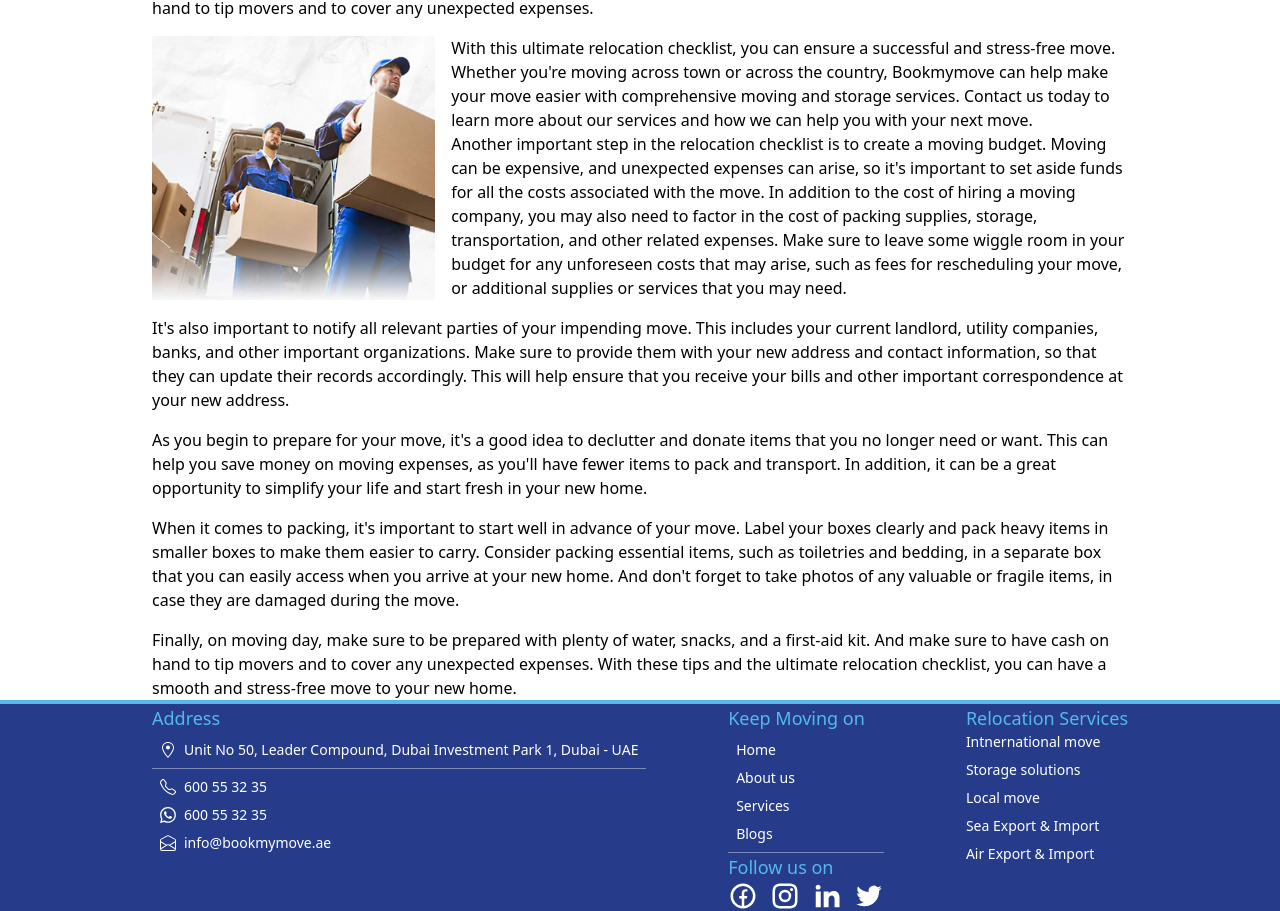
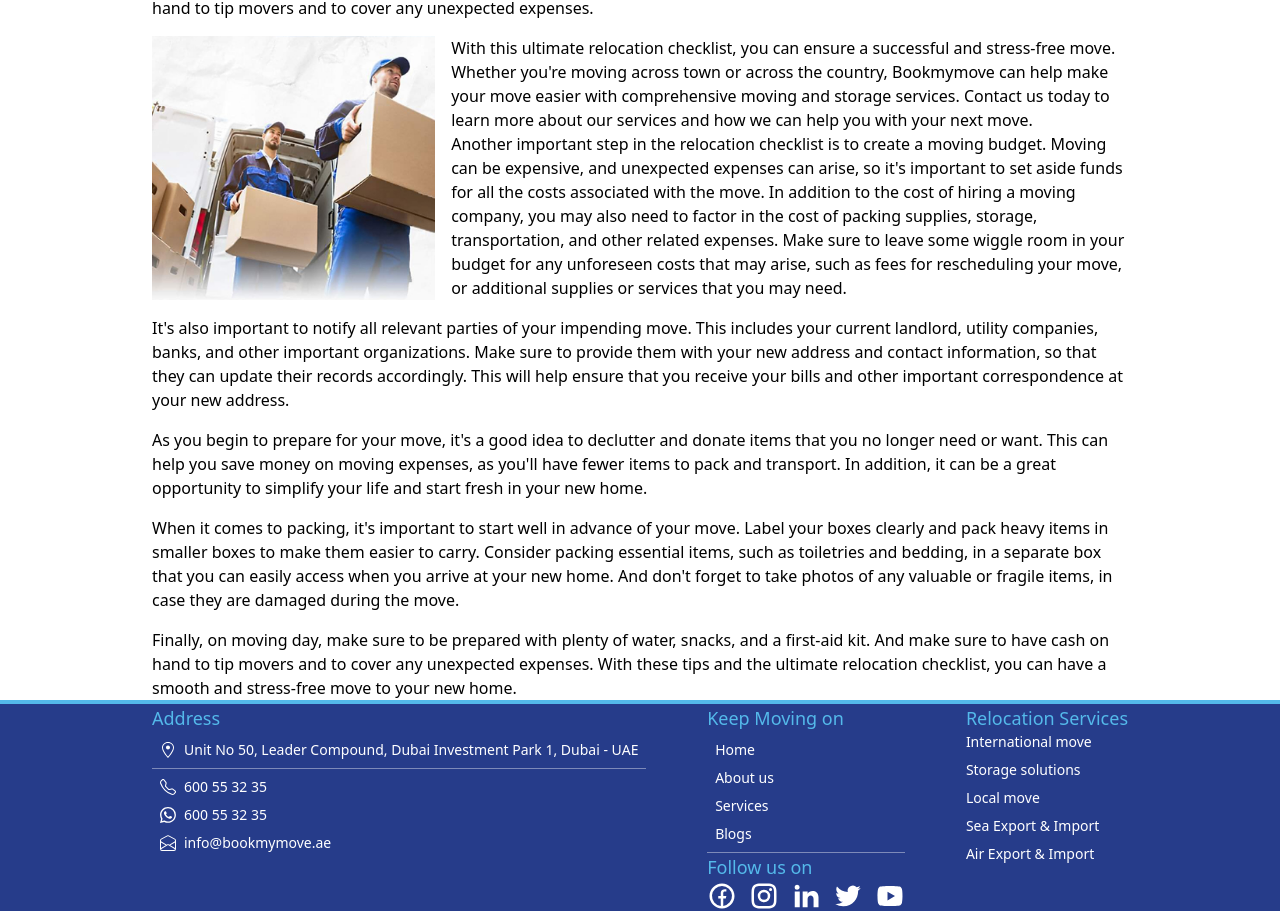
Before and after one commit to shafeequeot/bookmymove, a Next.js app: page /blogs in a window 1280 px wide. Shown: the part 1113-2024 px from the top of the page. Built offline with nearby package versions, Linux system fonts and the light colour scheme.

Commit message:
spelling corrected

```diff
--- a/components/global/footer.js
+++ b/components/global/footer.js
@@ -1,7 +1,7 @@
 import React from 'react'
 import { GoLocation } from 'react-icons/go'
 import { BsTelephone, BsWhatsapp, BsEnvelopeOpen } from 'react-icons/bs'
-import { RiFacebookCircleLine, RiInstagramLine, RiLinkedinFill, RiTwitterFill } from 'react-icons/ri'
+import { RiFacebookCircleLine, RiInstagramLine, RiLinkedinFill, RiTwitterFill, RiYoutubeFill } from 'react-icons/ri'
 import Link from 'next/link'
 import menuItem from '../../pages/api/menu'
 import service from '../../pages/api/services'
@@ -53,10 +53,11 @@ function Footer() {
 
           <h4 className='text-masterLight-500 text-lg font-medium'>Follow us on</h4>
           <div className='flex flex-row  space-x-3 '>
-          <div className='cursor-pointer'> <Link target="_blank" href="https://www.facebook.com/bookmymovedubai"><RiFacebookCircleLine color='white' className='text-3xl'/></Link> </div>
-          <div className='cursor-pointer'> <Link target="_blank" href="https://www.instagram.com/bookmymovedubai/"><RiInstagramLine color='white' className='text-3xl' /></Link> </div>
-          <div className='cursor-pointer'> <Link target="_blank" href="https://www.linkedin.com/company/90353719/"><RiLinkedinFill color='white' className='text-3xl' /></Link> </div>
-          <div className='cursor-pointer'> <Link target="_blank" href="https://twitter.com/Bookmymovedxb"><RiTwitterFill color='white' className='text-3xl'/></Link>  </div>
+          <div className='cursor-pointer'> <a target="_blank" href="https://www.facebook.com/bookmymovedubai" rel="noopener noreferrer"><RiFacebookCircleLine color='white' className='text-3xl'/></a> </div>
+          <div className='cursor-pointer'> <a target="_blank" href="https://www.instagram.com/bookmymovedubai/" rel="noopener noreferrer"><RiInstagramLine color='white' className='text-3xl' /></a> </div>
+          <div className='cursor-pointer'> <a target="_blank" href="https://www.linkedin.com/company/90353719/" rel="noopener noreferrer"><RiLinkedinFill color='white' className='text-3xl' /></a> </div>
+          <div className='cursor-pointer'> <a target="_blank" href="https://twitter.com/Bookmymovedxb" rel="noopener noreferrer"><RiTwitterFill color='white' className='text-3xl'/></a>  </div>
+          <div className='cursor-pointer'> <a target="_blank" href="https://www.youtube.com/@bookmymove_uae" rel="noopener noreferrer"><RiYoutubeFill color='white' className='text-3xl'/></a>  </div>
            </div>
         </div>
         <div className=''>
--- a/pages/api/services.js
+++ b/pages/api/services.js
@@ -1,6 +1,6 @@
 
 const menuItem = [
-    { href: 'international', label: 'Intnernational move' },
+    { href: 'international', label: 'International move' },
     { href: 'storage', label: 'Storage solutions' },
     { href: 'local', label: 'Local move' },
     { href: 'sea', label: 'Sea Export & Import' },
--- a/pages/blogs/ultimateRelocation.jsx
+++ b/pages/blogs/ultimateRelocation.jsx
@@ -1,4 +1,5 @@
 import Image from 'next/image'
+import Link from 'next/link'
 import React, { useState } from 'react'
 import Heading from '../../components/global/heading'
 import Titile from '../../components/global/title'
@@ -26,7 +27,7 @@ function UltimateRelocationCheckLists() {
             <div className='flex'>
                 <div></div>
                 <div>
-                Moving can be an exciting and overwhelming experience, but with proper planning and preparation, it can also be a breeze. To help ensure a successful move, we&#x27;ve put together the ultimate relocation checklist, covering everything you need to know before you start packing.
+                <Link href='/'><a>Moving</a></Link> can be an exciting and overwhelming experience, but with proper planning and preparation, it can also be a breeze. To help ensure a successful move, we&#x27;ve put together the ultimate relocation checklist, covering everything you need to know before you start packing.
                 </div>
             </div>
 
@@ -50,10 +51,10 @@ function UltimateRelocationCheckLists() {
             <Image src="/img/moving tips.jpg" alt="Moving? do you know this?" width={1800} height={950} />
             <div>
             <p>
-            With this ultimate relocation checklist, you can ensure a successful and stress-free move. Whether you&#x27;re moving across town or across the country, Bookmymove can help make your move easier with comprehensive moving and storage services. Contact us today to learn more about our services and how we can help you with your next move.
+            With this ultimate relocation checklist, you can ensure a successful and stress-free move. Whether you&#x27;re moving across town or across the country, <Link href="/"><a>Bookmymove</a></Link>  can help make your move easier with comprehensive moving and storage services. Contact us today to learn more about our services and how we can help you with your next move.
             </p>
             <p>
-            Another important step in the relocation checklist is to create a moving budget. Moving can be expensive, and unexpected expenses can arise, so it&#x27;s important to set aside funds for all the costs associated with the move. In addition to the cost of hiring a moving company, you may also need to factor in the cost of packing supplies, storage, transportation, and other related expenses. Make sure to leave some wiggle room in your budget for any unforeseen costs that may arise, such as fees for rescheduling your move, or additional supplies or services that you may need.
+            Another important step in the relocation checklist is to create a moving budget. Moving can be expensive, and unexpected expenses can arise, so it&#x27;s important to set aside funds for all the costs associated with the move. In addition to the cost of hiring a moving company, you may also need to factor in the cost of packing supplies, storage, <a target="_blank" href="https://www.rta.ae/wps/portal/rta/ae/public-transport">transportation</a>, and other related expenses. Make sure to leave some wiggle room in your budget for any unforeseen costs that may arise, such as fees for rescheduling your move, or additional supplies or services that you may need.
             </p>
             </div>
             </div>
```
